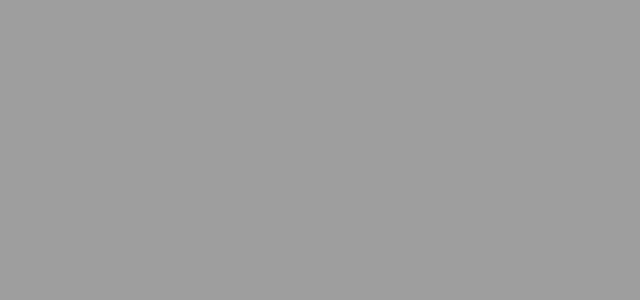
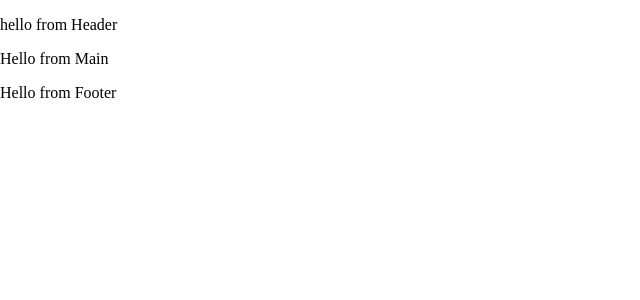
Before and after one commit to 7FOX7/moto-project, a React (Vite) app: page / in a window 1280 px wide. Before the commit this address led to /onboarding. Shown: the top 300 px of the page, without its empty margins (0-640 px from the left). Built offline with nearby package versions, Linux system fonts and the light colour scheme.

Commit message:
Added lazy loading of the components

```diff
--- a/src/App.jsx
+++ b/src/App.jsx
@@ -1,19 +1,29 @@
 import './App.css'
+import { lazy } from 'react'
+import { Suspense } from 'react'
 import { Routes } from 'react-router-dom'
+import { Navigate } from 'react-router-dom'
 import { Route } from 'react-router-dom'
-import { Navigate } from 'react-router-dom'
 import { ScreenSizeProvider } from './contexts/ScreenSizeContext'
-import Onboarding from './pages/Onboarding'
-import Home from './pages/Home'
+import artificialDelay from './utils/functions/artificialDelay'
+import CustomLoadingBar from './customs/components/CustomLoadingBar'
+
+const Onboarding = lazy(() => artificialDelay(5000, import('./pages/Onboarding')))
+const Home = lazy(() => import('./pages/Home'))
+const Layout = lazy(() => import('./components/Layout/Layout'))
 
 function App() {
   return (
     <ScreenSizeProvider>
-      <Routes>
-        <Route path="/" element={<Navigate to="/onboarding" />} />
-        <Route path="/onboarding" element={<Onboarding />} />
-        <Route path="/home" element={<Home />} />
-      </Routes>
+      <Suspense fallback={<CustomLoadingBar />}>
+        <Routes>
+          <Route path="/" element={<Navigate to="/onboarding" />} />
+          <Route path="/" element={<Layout />}>
+            <Route index element={<Home />} />
+            <Route path="onboarding" element={<Onboarding />} />
+          </Route>
+        </Routes>
+      </Suspense>
     </ScreenSizeProvider>
   )
 }
```
